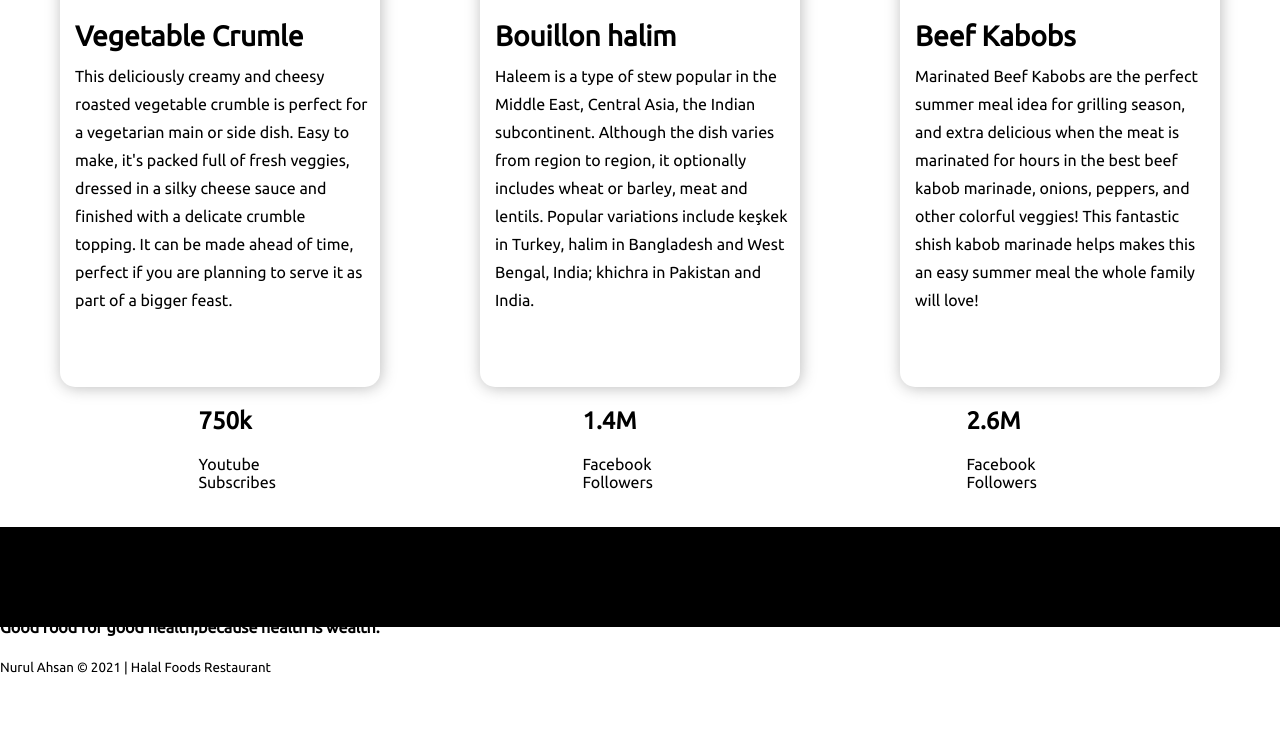
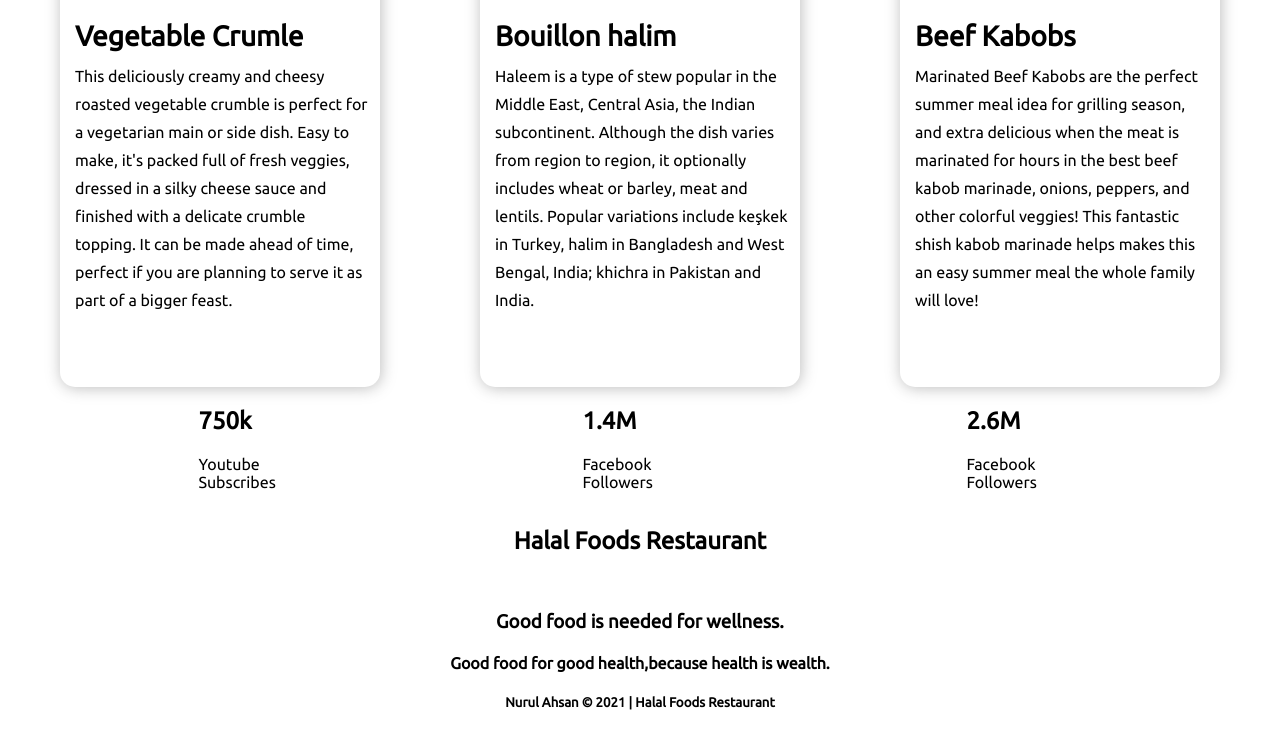
Before and after one commit to Muhammadnurulahsan21/first-assignment, a plain HTML site: page index.html in a window 1280 px wide. Shown: the part 2038-2770 px from the top of the page. Before the commit the page ends 2713 px from the top, so only its background shows below. Drawn offline with Linux system fonts and the light colour scheme.

Commit message:
new code

```diff
--- a/index.html
+++ b/index.html
@@ -114,11 +114,11 @@
 
     <!-- Footer Section Start-->
     <section class="footer">
-        <footer>
-            <h1>Halal Foods Restaurant</h1>
+        <footer class="footer-text">
+            <h1>Halal Foods Restaurant</h1> <br>
             <h3>Good food is needed for wellness.</h3>
             <h4>Good food for good health,because health is wealth.</h4>
-            <p><small> Nurul Ahsan © 2021 | Halal Foods Restaurant</small></p>
+            <h5>Nurul Ahsan © 2021 | Halal Foods Restaurant</h5>
         </footer>
     </section>
     <!-- Footer Section End-->
--- a/style.css
+++ b/style.css
@@ -132,18 +132,10 @@ menu-section {
 }
 
 .footer{
-    background-color: rgb(0, 0, 0);
-   height: 100px;
+    background-color: linear-gradient(rgb(5rgb(248, 159, 75) 58), rgb(252, 153, 41));
+    /* height: 180%;
+    width: 180%; */}
 
-    /* padding: 10px 40px 10px 40px ;
-    padding-top: 10px;
-    padding-right: 40px;
-    padding-bottom: 10px;
-    padding-left: 40px; */
-
-
-    /* margin: 50px 50px 50px 50px;
-    margin-top: 50px;
-    margin-bottom: 50px;
-    margin-left: 50px;
-    margin-right: 50px; */
+.footer-text{
+text-align: center;
+}
```
